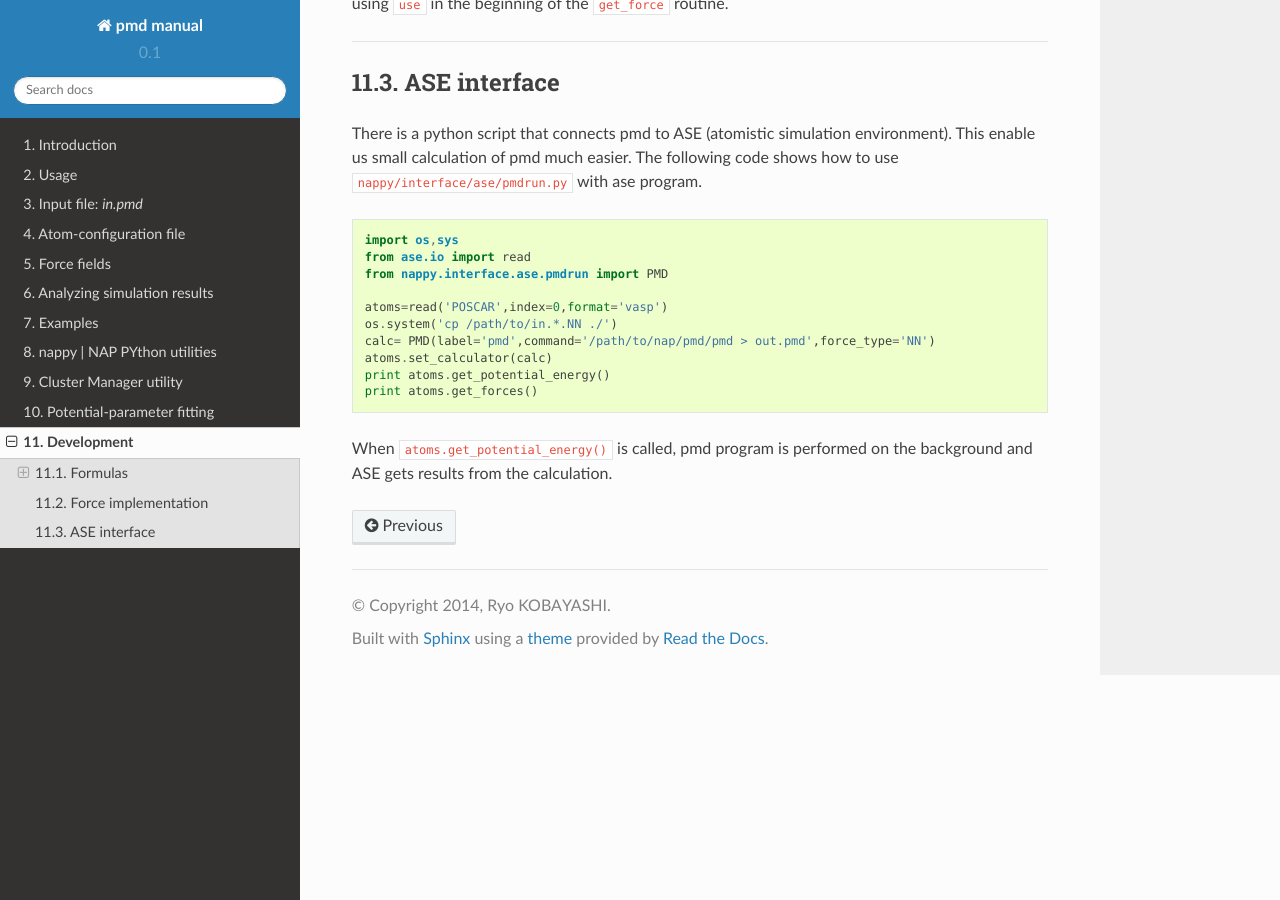
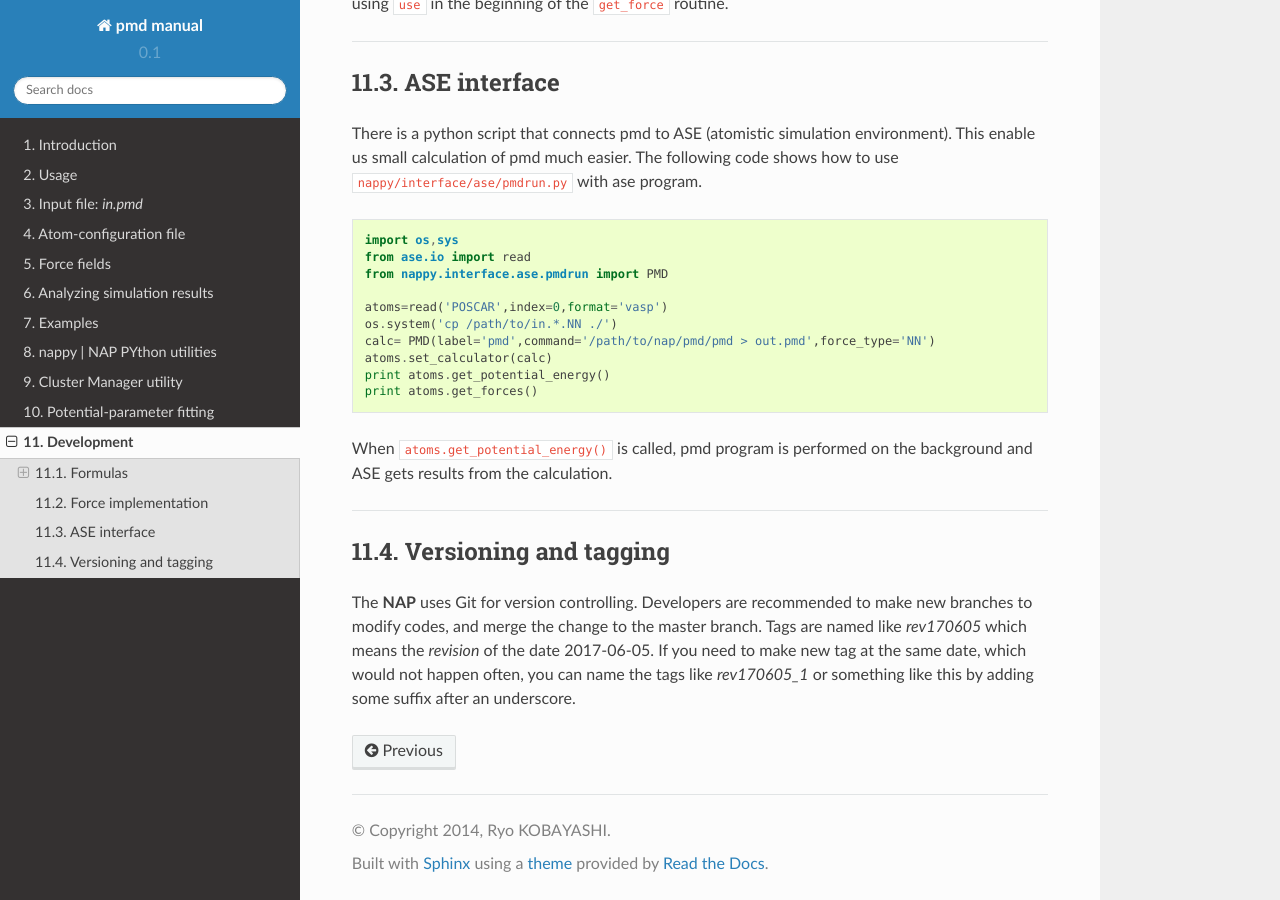
Before and after one commit to ryokbys/nap, a Sphinx documentation site: the page built from doc/development.rst, in a window 1280 px wide and 900 px high, scrolled down 3638 px. Built offline with Sphinx 7.4.7 and the Read the Docs theme 2.0.0, drawn with Linux system fonts in a browser that asks for light colours; formulas are drawn with MathJax 3.

```diff
--- a/doc/development.rst
+++ b/doc/development.rst
@@ -239,3 +239,12 @@
   print atoms.get_forces()
 
 When ``atoms.get_potential_energy()`` is called, pmd program is performed on the background and ASE gets results from the calculation.
+
+---------
+
+Versioning and tagging
+======================
+
+The **NAP** uses Git for version controlling.
+Developers are recommended to make new branches to modify codes, and merge the change to the master branch.
+Tags are named like `rev170605` which means the *revision* of the date 2017-06-05. If you need to make new tag at the same date, which would not happen often, you can name the tags like `rev170605_1` or something like this by adding some suffix after an underscore.
```
Also changed, not shown: 1 other file.
